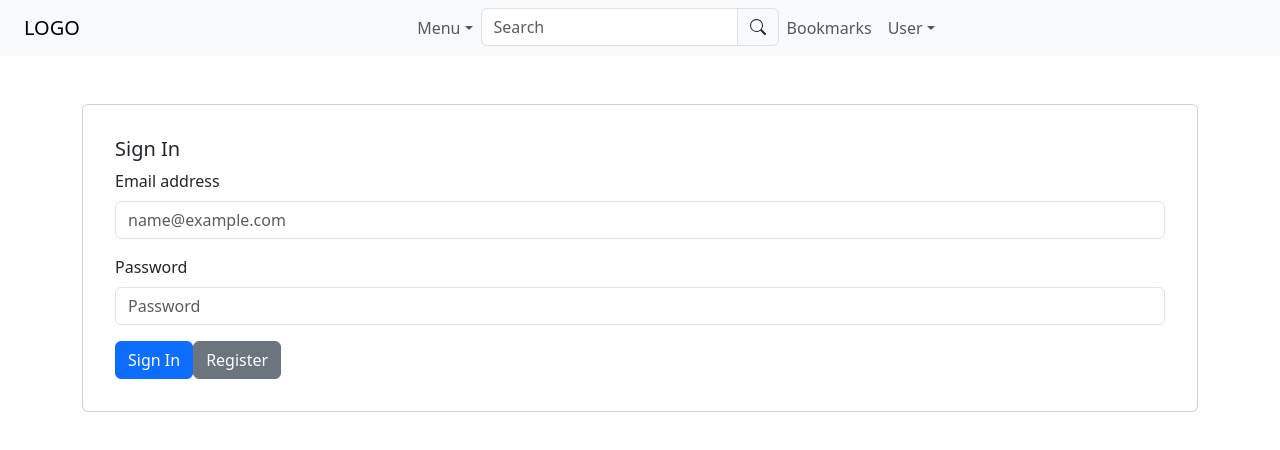
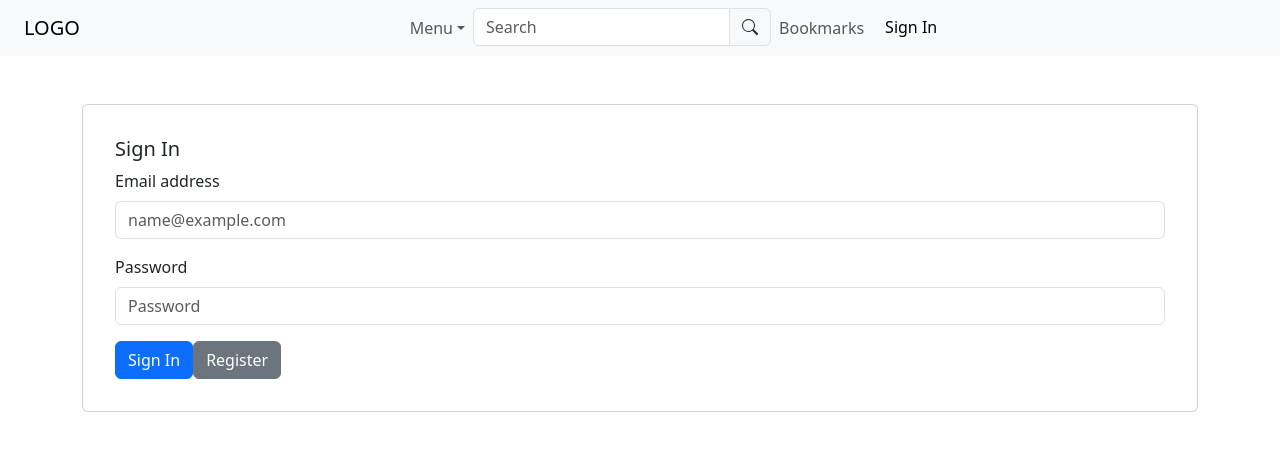
Before and after one commit to SofNyb/moviedatabase, a React (Vite) app: page /login in a window 1280 px wide. Shown: the top 450 px of the page. Built offline with nearby package versions, Linux system fonts and the light colour scheme.

Commit message:
check if token

```diff
--- a/src/Components/Nav/User.jsx
+++ b/src/Components/Nav/User.jsx
@@ -1,4 +1,4 @@
-import { NavDropdown } from "react-bootstrap";
+import { Button, NavDropdown } from "react-bootstrap";
 import { useState, useEffect } from "react";
 import { useNavigate } from "react-router-dom";
 import { authService } from "../../services";
@@ -29,23 +29,26 @@ const User = () => {
       fetchUser();
     };
 
-    window.addEventListener('authChange', handleAuthChange);
+    window.addEventListener("authChange", handleAuthChange);
 
     return () => {
-      window.removeEventListener('authChange', handleAuthChange);
+      window.removeEventListener("authChange", handleAuthChange);
     };
   }, []);
 
   const handleSignOut = () => {
     authService.logout();
     setUser(null);
-    window.dispatchEvent(new Event('authChange'));
+    window.dispatchEvent(new Event("authChange"));
     navigate("/");
   };
 
+  if (user) {
     return (
-    <NavDropdown title={user ? user.name : "User"} id="basic-nav-dropdown">
-      <NavDropdown.Item href="/profile/:id">Profile</NavDropdown.Item>
+      <NavDropdown title={user.name} id="basic-nav-dropdown">
+        <NavDropdown.Item href={`/profile/${user.id}`}>
+          Profile
+        </NavDropdown.Item>
         <NavDropdown.Item href="/profile">Edit your profile</NavDropdown.Item>
         <NavDropdown.Divider />
         <NavDropdown.Item href="/bookmarks">Your bookmarks</NavDropdown.Item>
@@ -57,6 +60,13 @@ const User = () => {
         <NavDropdown.Item onClick={handleSignOut}>Sign out</NavDropdown.Item>
       </NavDropdown>
     );
+  }
+
+  return (
+    <Button href="/login" variant="light">
+      Sign In
+    </Button>
+  );
 };
 
 export default User;
```
Lines whose indentation alone changed are shown as unchanged.
